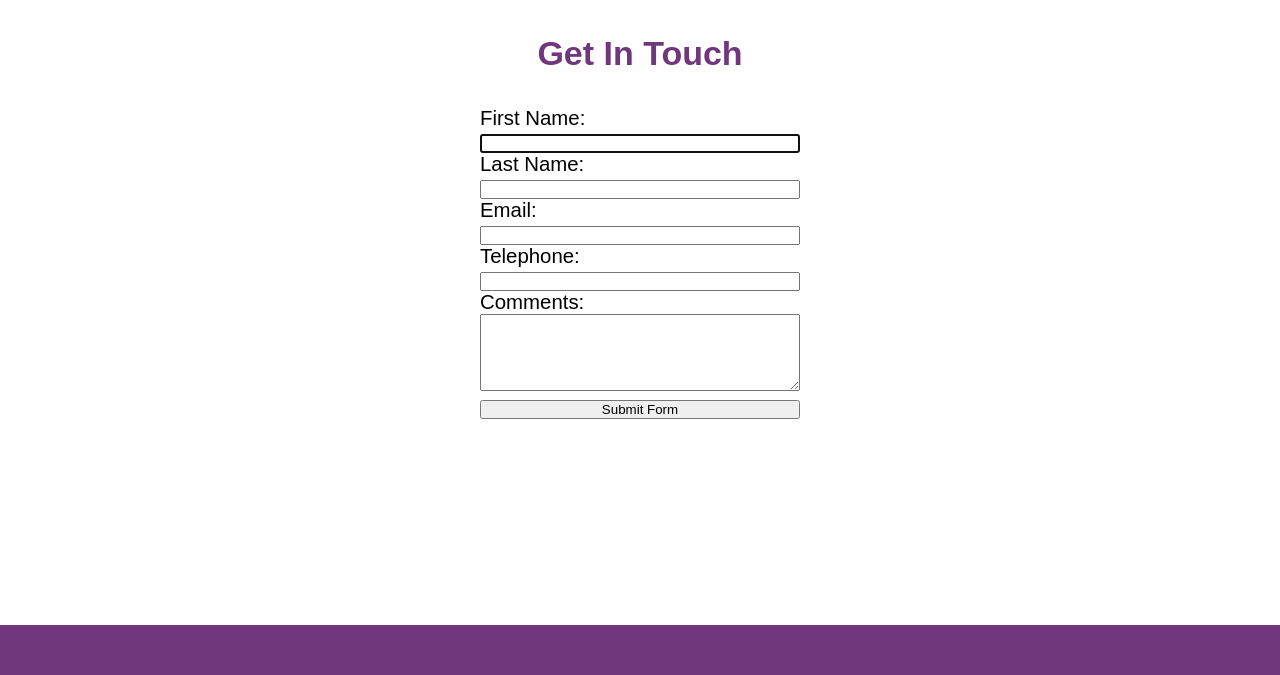
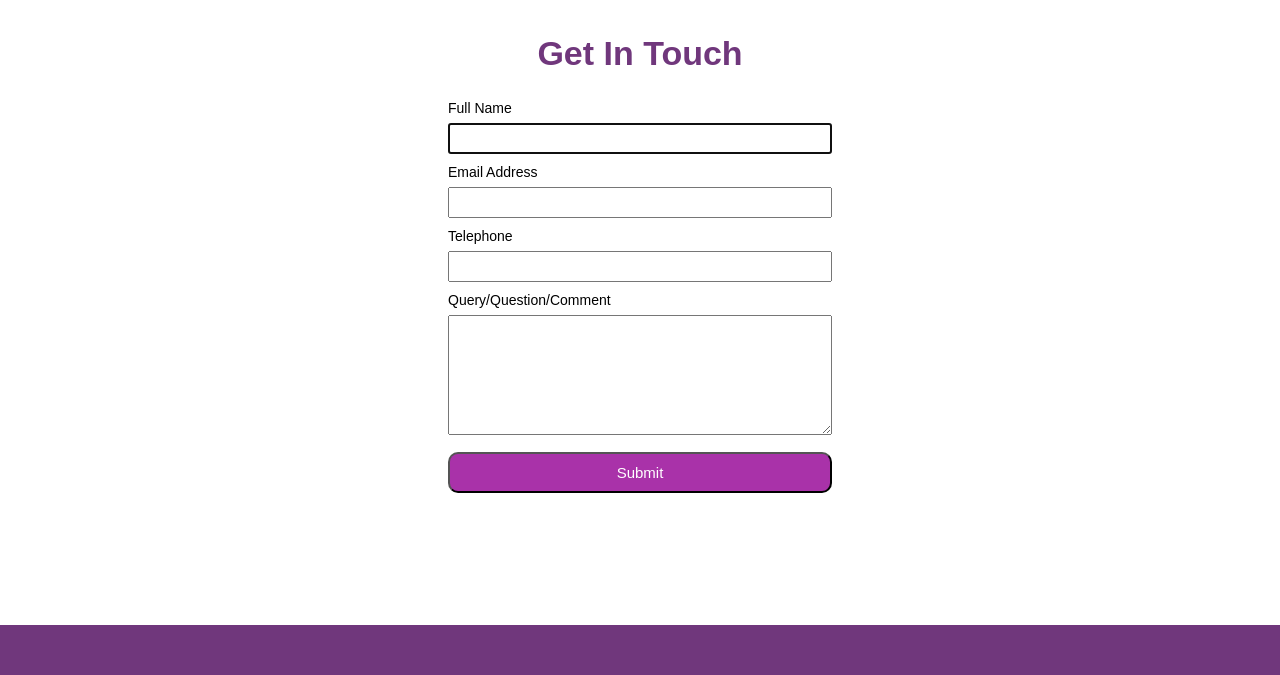
Before and after one commit to NickLiffen/sound-healing, a PHP site: page /contactpage.php in a window 1280 px wide. Shown: the part 125-800 px from the top of the page. Run offline with PHP 8.4, Linux system fonts and the light colour scheme.

Commit message:
Update to Form CSS

```diff
--- a/contactpage.php
+++ b/contactpage.php
@@ -12,38 +12,34 @@
                 name="myForm" onsubmit="return false">
 
                     <!-- First Name Field -->
-                    <p>First Name: <input id="firstname" name=
+                    <p>Full Name </p><input id="firstname" name=
                     "firstname" type="text" autofocus> <span id=
                     "errorfirstname"></span> <span class=
-                    "error"></span></p>
-
-                    <!-- Last Name Field -->
-                    <p>Last Name: <input id="lastname" name=
-                    "lastname" type="text" required> <span id=
-                    "errorlastname"></span> <span class=
-                    "error"></span></p>
+                    "error"></span>
 
                     <!-- Email Field -->
-                    <p>Email: <input id="email" name=
+                    <p>Email Address</p> <input id="email" name=
                     "email"  type="email" required> <span id=
                     "erroremail"></span> <span class=
-                    "error"></span></p>
+                    "error"></span>
 
                     <!-- Telephone Field-->
-                    <p>Telephone: <input id=
+                    <p>Telephone </p><input id=
                     "telephone" name="telephone" >
                     <span id="errortelephone" required></span> <span class=
-                    "error"></span></p>
+                    "error"></span>
 
                     <!-- Comments Field-->
-                    <p>Comments: </p>
+                    <p>Query/Question/Comment </p>
                     <textarea id="comment" rows="5"></textarea>
                     <span id="errorcomment" required></span>
                     <span class="error"></span>
 
+                    <div id ="submitBtn">
                     <!-- Submit Button.-->
                     <input id="submit" name="submit" type="button"
-                    value="Submit Form">
+                    value="Submit">
+                    </div>
 
                   </form>
 
--- a/css/style.css
+++ b/css/style.css
@@ -91,23 +91,67 @@ form
 {
   text-align:center;
   color: #70377C;
-  padding-bottom:1em;
+  padding-bottom:0.5em;
 }
 
 #contactForm
 {
+  padding-bottom:3em;
   text-align:left;
-  font-size:1.2em;
-  width:25%;
+  font-size:14px;
+  width:30%;
 }
 
+#contactForm p
+{
+  padding-top:10px;
+  padding-bottom:7px;
+}
 input
 {
   width:100%;
+  padding:2px;
 
 }
 
 #comment
 {
   width:100%;
+  height: 10em;
+  max-width: 100%;
+  max-height:10em;
+  font-size:12px;
+  box-shadow:none;
 }
+
+#firstname, #email, #telephone
+{
+
+  font-size:20px;
+  box-shadow:none;
+}
+
+#submit {
+  -webkit-border-radius: 10;
+  -moz-border-radius: 10;
+  border-radius: 10px;
+  font-family: Arial;
+  color: #ffffff;
+  font-size: 15px;
+  background: #A932A9;
+  padding: 10px 20px 10px 20px;
+  text-decoration: none;
+  box-shadow: none;
+
+}
+
+#submit:hover {
+  background: #70377C;
+  text-decoration: none;
+  box-shadow: none;
+}
+
+#submitBtn
+{
+  padding-top:1em;
+}
```
